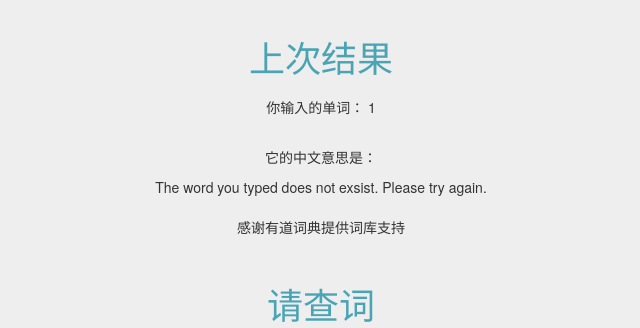
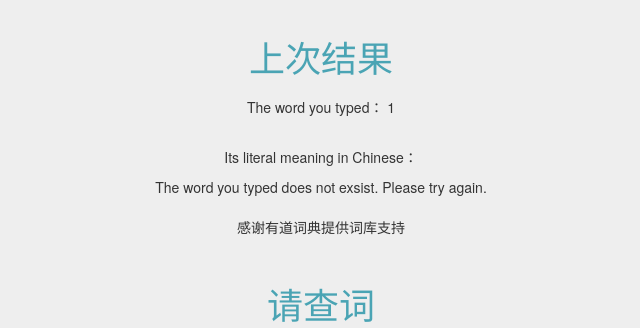
Before and after one commit to Leo6Leo/newhack, a PHP site: page /backup.php?wordname=1 in a window 1280 px wide. Shown: the top 328 px of the page, without its empty margins (319-959 px from the left). Run offline with PHP 8.4, Linux system fonts and the light colour scheme; data that the repository does not hold is empty.

Commit message:
Update backup.php

```diff
--- a/backup.php
+++ b/backup.php
@@ -55,13 +55,13 @@ if($haha == ""){
  <div class="container" style="text-align:center;">
         <div class="col-md-12">
             <h1 class="margin-bottom-15">上次结果</h1>
-	<p>你输入的单词：
+	<p>The word you typed：
 	<?php
 	print($wordname);
 	?>
 	</p>
 	<br>
-	<p>它的中文意思是：</p>
+	<p>Its literal meaning in Chinese：</p>
 	<?php
 	print($haha);
 
```
